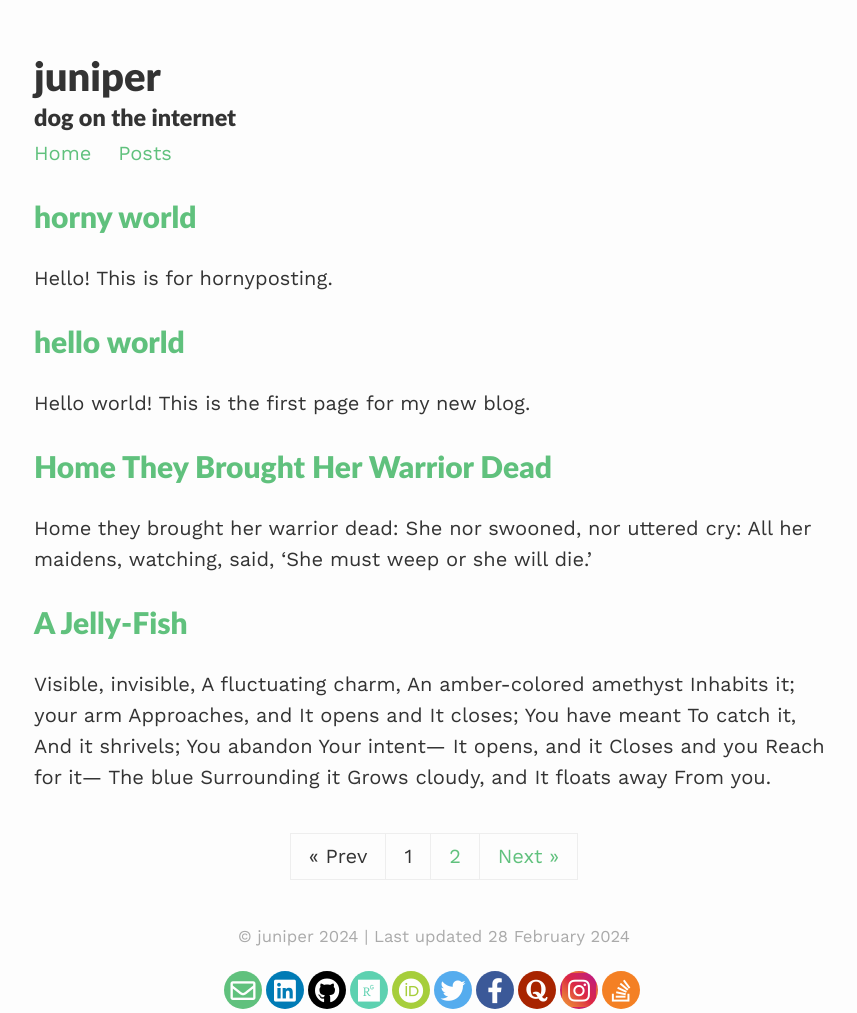
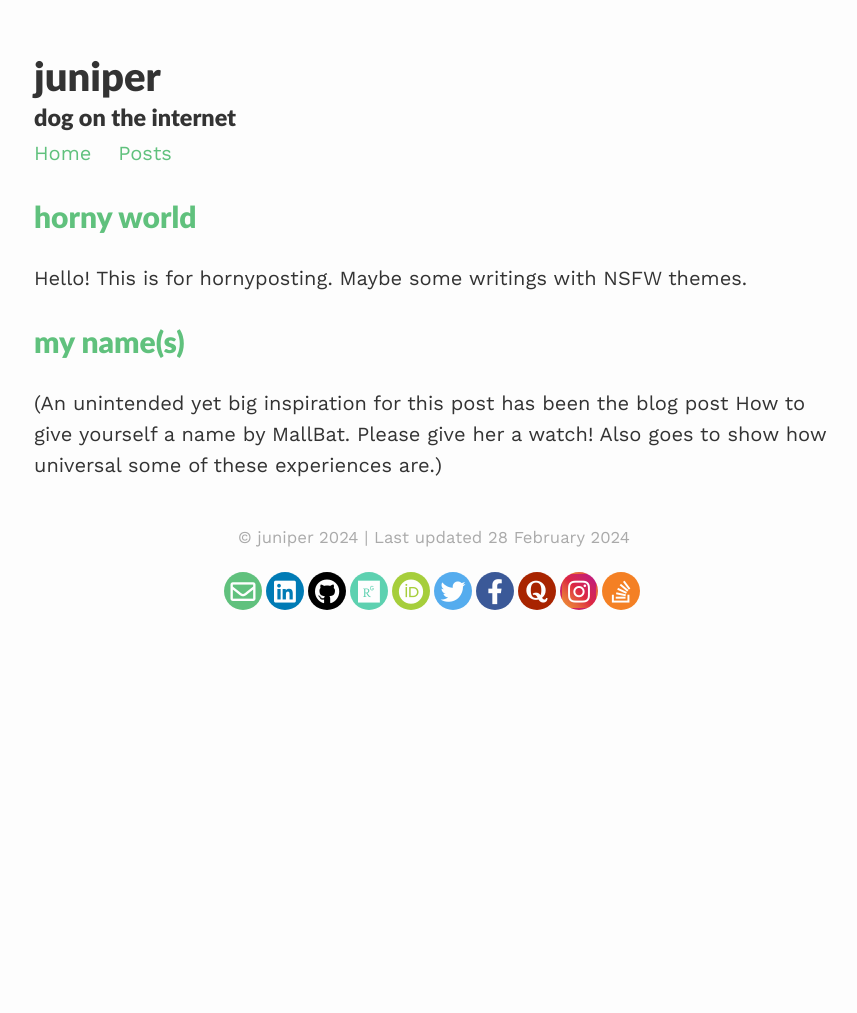
Before and after one commit to pyonium/pyonium.github.io, a Jekyll site: the page built from blog/index.html, in a window 1280 px wide. Shown: the whole page, without its empty margins (206-1063 px from the left). Built offline with Jekyll 4.4.1, drawn with Linux system fonts in a browser that asks for light colours; nearby versions of some CDN libraries; the list of posts is cut into pages by our own code; after the commit the page ends 980 px from its top, so only the background shows below that.

Commit message:
wrote first post, removed placeholder blogposts

```diff
--- a/_posts/2019-08-19-jelly-fish.md
+++ /dev/null
@@ -1,27 +0,0 @@
----
-layout: post
-title:  A Jelly-Fish
----
-
-Visible, invisible,
-A fluctuating charm,
-An amber-colored amethyst
-Inhabits it; your arm
-Approaches, and
-It opens and
-It closes;
-You have meant
-To catch it,
-And it shrivels;
-You abandon
-Your intent—
-It opens, and it
-Closes and you
-Reach for it—
-The blue
-Surrounding it
-Grows cloudy, and
-It floats away
-From you.
-
-[by Marianne Moore](https://poets.org/anthology/poems-your-poetry-project-public-domain)
--- a/_posts/2020-03-09-home-they-brought.md
+++ /dev/null
@@ -1,26 +0,0 @@
----
-layout: post
-title: Home They Brought Her Warrior Dead
----
-
-Home they brought her warrior dead:
-She nor swooned, nor uttered cry:
-All her maidens, watching, said,
-'She must weep or she will die.'
-
-Then they praised him, soft and low,
-Called him worthy to be loved,
-Truest friend and noblest foe;
-Yet she neither spoke nor moved.
-
-Stole a maiden from her place,
-Lightly to the warrior stept,
-Took the face-cloth from the face;
-Yet she neither moved nor wept.
-
-Rose a nurse of ninety years,
-Set his child upon her knee—
-Like summer tempest came her tears—
-'Sweet my child, I live for thee.'
-
-[by Alfred Tennyson](https://en.wikisource.org/wiki/Home_They_Brought_Her_Warrior_Dead)
--- a/_posts/2024-02-26-hello-world.md
+++ /dev/null
@@ -1,10 +0,0 @@
----
-layout: post
-title: hello world
-category: fiction
----
-
-# Hello world!
-This is the first page for my new blog.
-
-Did you know im transgener? thats so cool....
--- /dev/null
+++ b/_posts/2024-02-28-actual-hello-world.md
@@ -0,0 +1,22 @@
+---
+layout: post
+title: my name(s)
+category: weblog
+---
+(An unintended yet big inspiration for this post has been the blog post [How to give yourself a name](https://youtu.be/eoq2e4h_avs) by MallBat. Please give her a watch! Also goes to show how universal some of these experiences are.)
+
+Hi! A lot of the times I'm not the kind of gal that would write weblogs, but it's cute to keep it as some sort of diary, I suppose. See this one as an introduction, and a cool story about my name, and how it intertwines with my identity.
+
+So yeah, nice to meet you! My name's June, short for Juniper. It took me a while to think of this name, but I guess it's domain-official now.
+
+Not everyone knows me by that name, though. My grandfather, and the government, still know me by my deadname, ■■■■■■, for example, and at work, I am known as Robin to some, and Lynn to others. It's kind of a confusing mess, considering in the 6-odd months I've been out as trans, this is my third name. On the internet some people know me by my nickname pyonium, something I chose because of the excellent anime Space Dandy.
+
+Not a lot of these are names I prefer. I prefer to go by June, but also accept to go by pyo, as I still use the name on sites like GitHub and video games like League of Legends. Turns out, June and Juniper are often-taken names on bigger services, and discriminators aren't as common as they used to be (thanks Discord).
+
+Many other names I've felt comfortable with in the past. My old usernames included amalgamations with my deadname or just my actual deadname (kid me didn't make the best decisions). After I came out as trans, I tried on many different names: one that was a lot like my deadname, and also androgynous, which felt right to begin with, but only because it was gendered ambiguously.
+
+The name Lynn, which was nice, was told to me by my hairdresser when I got my first femme haircut, including highlights, killing time and talking about baby names. I remember hearing that name, and just thinking "Huh. That's a nice name", which became a recurring thought for the next week when I thought "Screw it" and changed my name. This is also my name on paper at my job now. At some point though, the grass seemed greener on the other side. I heard many different other names, and I just felt like trying some of those. That's how the name June came to be: I told my partner and friends I wanted to try the name, and it just stuck.
+
+Will I keep this name forever? I can't say I will. Life's too short to not play around. To not try different names. To play around with your identity. Heck, by just trying on stuff, no matter what society thinks of it, I've become who I am right now! Me and you aren't immutable, we change, we are shaped by a constant stream of experiences. Why would we give some sort of strange standard of sacredness to our name?
+
+Life's too short not to play around. Go down the gender slide. Jump on the name seesaw. Swing on the sexuality swingset. You might just have an enjoyable day at the identity playground.
--- a/_posts/2024-02-28-nsfw-test.md
+++ b/_posts/2024-02-28-nsfw-test.md
@@ -4,4 +4,4 @@ title: horny world
 category: nsfw
 ---
 
-Hello! This is for hornyposting.
+Hello! This is for hornyposting. Maybe some writings with NSFW themes.
```
Also changed, not shown: _posts/2016-01-01-jekyll.md (deleted, +0 -21 lines), _posts/2017-10-03-sherlock.md (deleted, +0 -21 lines), _posts/2018-02-05-atticus.md (deleted, +0 -17 lines), _posts/2019-07-22-some-more.md (deleted, +0 -10 lines).
